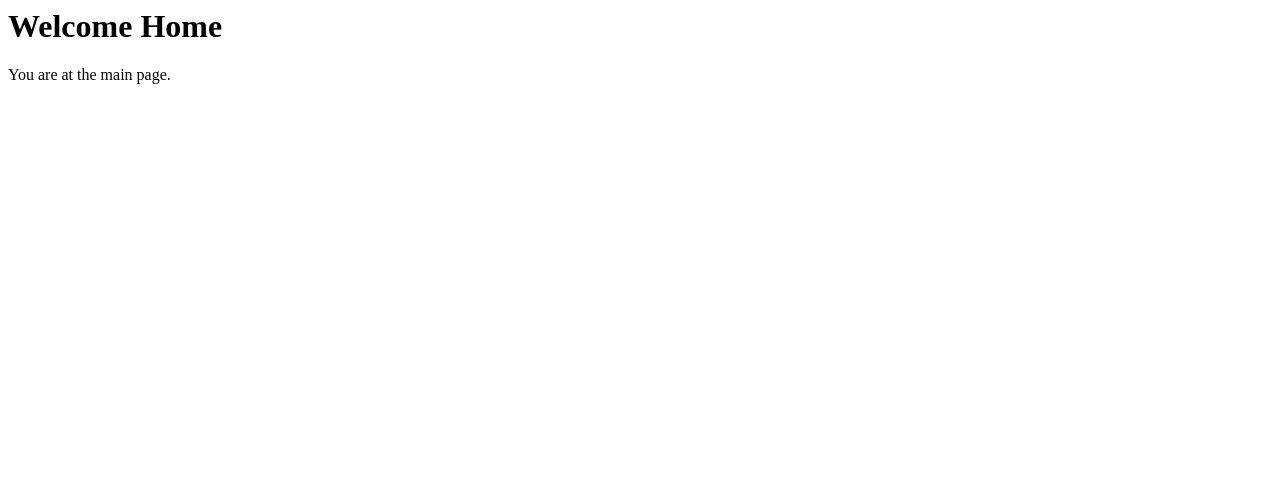
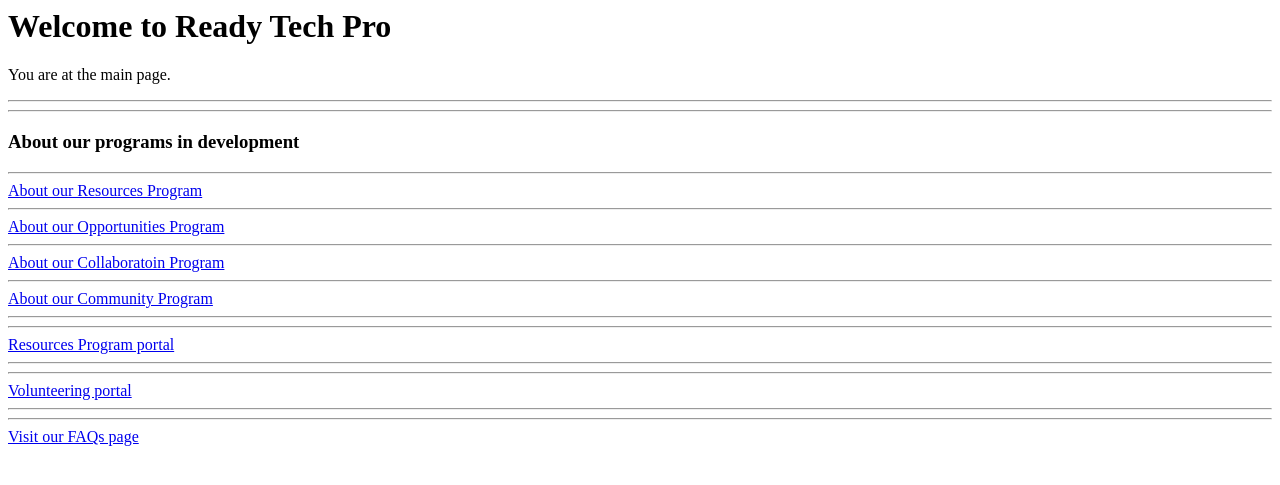
Before and after one commit to readytechpro/prototype, a Django app: page / in a window 1280 px wide. Shown: the top 485 px of the page. Run offline with Django 3.2, Linux system fonts and the light colour scheme; data comes from the database, SQL or seed files in the repository.

Commit message:
Update sitecore app index page
Add about links and links to other apps to sitecore index to provide access the other parts of this site.  Add about program links, Resources program app link, and Volunteering app link.

Add Page objects to pass as context to sitecore index view.

```diff
--- a/mysite/sitecore/templates/sitecore/index.html
+++ b/mysite/sitecore/templates/sitecore/index.html
@@ -1,2 +1,20 @@
-<h1>Welcome Home</h1>
+<h1>Welcome to Ready Tech Pro</h1>
 <p>You are at the main page.</p>
+<hr>
+<hr>
+{% if about_pages %}
+<h3>About our programs in development</h3>
+<hr>
+{% for page in about_pages %}
+<a href="{% url 'sitecore:about-program-detail' page.label %}">About our {{ page.title }} Program</a><br>
+<hr>
+{% endfor %}
+{% endif %}
+<hr>
+<a href="{% url 'resources:index' %}">Resources Program portal</a>
+<hr>
+<hr>
+<a href="{% url 'volunteering:index' %}">Volunteering portal</a>
+<hr>
+<hr>
+<a href="{% url 'sitecore:faq' %}">Visit our FAQs page</a>
--- a/mysite/sitecore/views.py
+++ b/mysite/sitecore/views.py
@@ -4,7 +4,9 @@ from django.views.generic import ListView
 from .models import FrequentQuestion, CopyText, Page, SectionTitle
 
 def index(request):
-    return render(request, 'sitecore/index.html')
+    about_pages = Page.objects.all()
+    context = {'about_pages': about_pages}
+    return render(request, 'sitecore/index.html', context)
 
 def about_program(request, program_name):
     page = Page.objects.get(label=program_name)
```
